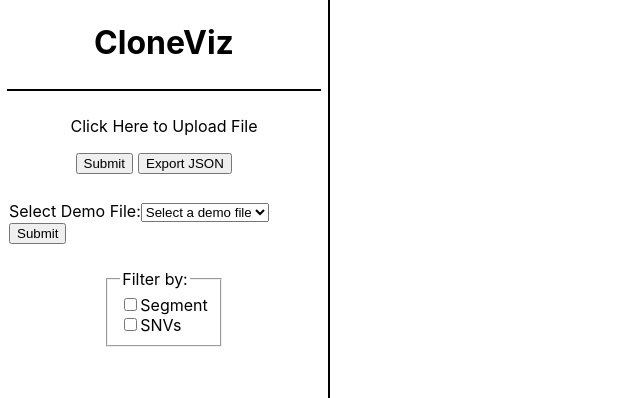
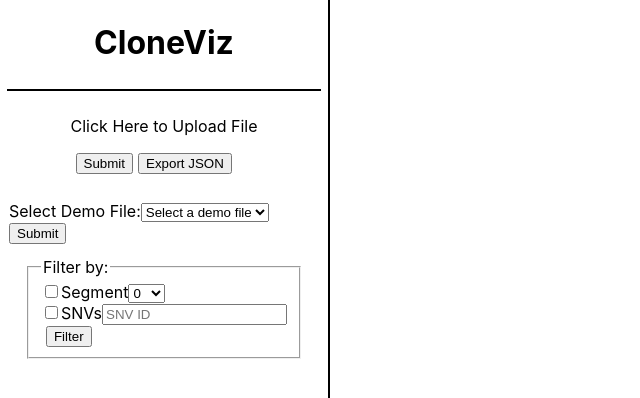
Before and after one commit to elkebir-group/cloneviz, a React (Create React App) app: page / in a window 1280 px wide. Shown: the top 398 px of the page, without its empty margins (0-640 px from the left). Built offline with nearby package versions, Linux system fonts and the light colour scheme; what cytoscape-dagre would draw is missing.

Commit message:
merged codes, handle export not fully working

```diff
--- a/src/App.js
+++ b/src/App.js
@@ -10,12 +10,196 @@ cytoscape.use(dagre);
 
 const App = () => {
   const cyRef = useRef(null);
+  const [demoFile, setDemoFile] = useState();
+  const [jsonData, setJsonData] = useState(null); // Initialize jsonData as null
   const [file, setFile] = useState();
-  const [demoFile, setDemoFile] = useState();
+  const [snvCheckboxChecked, setSNVCheckboxChecked] = useState(false);
+  const [snvId, setSNVId] = useState('');
 
-  function updateTree(jsonFile) {
+  let filteredJsonData = null;
+  // Helper function to find the segment for a given SNV ID
+  const findSegmentForSNV = (snvId) => {
+      if (jsonData !== null) {
+          const snv = jsonData.snvs.find(snv => {
+              return snv.snv_id === parseInt(snvId); // Convert snvId to number before comparison
+          });
+          if (snv) {
+              const segmentId = snv.segment_id;
+              return segmentId; // Return the segmentId
+          } else {
+              console.log(`SNV ID ${snvId} not found.`);
+              return null; // Return null if SNV ID not found
+          }
+      }
+  };
+
+
+  const dfsPostorder = (jsonData, snvId, segmentId) => {
+      if (!jsonData || !jsonData.tree || !jsonData.tree.nodes || !jsonData.tree.edges) {
+          console.log("Invalid JSON structure.");
+          return;
+      }
+
+      // Find the root node
+      let rootNode;
+      for (const node of jsonData.tree.nodes) {
+          if (!jsonData.tree.edges.some(edge => edge[1] === node.node_id)) {
+              rootNode = node;
+              break;
+          }
+      }
+
+      if (!rootNode) {
+          console.log("Root node not found.");
+          return;
+      }
+
+      // Create filtered lists for nodes and edges
+      let filteredNodes = [...jsonData.tree.nodes];
+      let filteredEdges = [...jsonData.tree.edges];
+      console.log("Filtered nodes after removal:", filteredNodes);
+      const traverse = (nodeId, parentNode) => {
+          const node = filteredNodes.find(node => node.node_id === nodeId);
+          if (!node) {
+              return;
+          }
+
+          // Traverse child nodes
+          const edges = filteredEdges.filter(edge => edge[0] === nodeId);
+          for (const edge of edges) {
+              const childNodeId = edge[1];
+              traverse(childNodeId, node); // Pass the parent node ID as an argument
+          }
+
+          // Process the current node
+          console.log("Processing node:", nodeId);
+          if (parentNode !== null) {
+              const snv = node.snvs.find(snv => snv.snv_id === parseInt(snvId));
+              const parent_snv = parentNode.snvs.find(parent_snv => parent_snv.snv_id === parseInt(snvId));
+              const segment = node.segments.find(segment => segment.segment_id === parseInt(segmentId));
+              const parent_segment = parentNode.segments.find(parent_segment => parent_segment.segment_id === parseInt(segmentId));
+              if (snv && parent_snv && segment && parent_segment) {
+                if (snv.x_bar === parent_snv.x_bar && snv.y_bar === parent_snv.y_bar && segment.x === parent_segment.x && segment.y === parent_segment.y) {
+                  console.log("the same as the parent node.");
+
+                  // Check if the node has any children
+                  const childrenEdges = filteredEdges.filter(edge => edge[0] === node.node_id);
+                  for (const childEdge of childrenEdges) {
+                      // Add edges between parent node and children
+                      filteredEdges.push([parentNode.node_id, childEdge[1]]);
+                  }
+
+                  // Remove the node from filteredNodes list
+                  filteredNodes = filteredNodes.filter(n => n.node_id !== node.node_id);
+                  console.log("Filtered nodes after removal:", filteredNodes);
+
+                  // Remove edges from filteredEdges that have the node as a child
+                  filteredEdges = filteredEdges.filter(edge => edge[1] !== node.node_id && edge[0] !== node.node_id);
+                  console.log("Filtered edges after removal:", filteredEdges);
+                } else {
+                      console.log("x_bar and y_bar are different from the parent node.");
+                }
+              }
+              console.log("Filtered edges after removal:", filteredEdges);
+          }
+      };
+
+      // Start traversal from the root node
+      traverse(rootNode.node_id, null);
+      filterBySNV(filteredNodes, filteredEdges);
+      filterJson(filteredNodes, filteredEdges);
+  };
+
+
+
+    const filterJson = (filteredNodes, filteredEdges) => {
+      try {
+        const { tree } = jsonData;
+
+        // Remove nodes that are not present in the filteredNodes list
+        const filteredTreeNodes = tree.nodes.filter(node => filteredNodes.some(filteredNode => filteredNode.node_id === node.node_id));
+
+        // Replace edges with the filteredEdges list
+        const filteredTreeEdges = filteredEdges;
+
+        // Create a new JSON object with filtered nodes and edges
+        filteredJsonData = {
+          ...jsonData,
+          tree: {
+            ...tree,
+            nodes: filteredTreeNodes,
+            edges: filteredTreeEdges
+          }
+        };
+
+        return filteredJsonData;
+      } catch (error) {
+        console.error('Error creating JSON:', error);
+        return null;
+      }
+    };
+  function filterBySNV(nodes, edges) {
+      try {
+          const elements = {
+              nodes: nodes.map((node) => ({
+                  data: {
+                      id: node.node_id.toString(),
+                      label: node.node_id.toString(),
+                  },
+                  position: { x: node.segments[0].x, y: node.segments[0].y },
+              })),
+              edges: edges.map((edge) => ({
+                  data: {
+                      source: edge[0].toString(),
+                      target: edge[1].toString(),
+                  },
+              })),
+          };
+
+          const cy = cytoscape({
+              container: cyRef.current,
+              elements: elements,
+              style: [
+                  {
+                      selector: 'node',
+                      style: {
+                          label: 'data(label)',
+                          'text-valign': 'center',
+                          'text-halign': 'center',
+                          shape: 'ellipse',
+                          width: 'label',
+                          height: 'label',
+                          padding: '10px',
+                          'background-color': '#3498db',
+                          color: '#ffffff',
+                      },
+                  },
+                  {
+                      selector: 'edge',
+                      style: {
+                          width: 2,
+                          'line-color': '#34495e',
+                          'target-arrow-shape': 'triangle',
+                          'target-arrow-color': '#34495e',
+                      },
+                  },
+              ],
+              layout: {
+                  name: 'dagre',
+              },
+          });
+
+          cy.layout({ name: 'dagre' }).run();
+      } catch (error) {
+          console.error('Error loading JSON:', error);
+      }
+  }
+
+
+
+  function updateTree(jsonData) {
     try {
-      const jsonData = JSON.parse(jsonFile);
+      setJsonData(jsonData); // Set the parsed JSON data to the state
 
       const cy = cytoscape({
         container: cyRef.current,
@@ -54,6 +238,8 @@ const App = () => {
             style: {
               width: 2,
               'line-color': '#34495e',
+              'target-arrow-shape': 'triangle',
+              'target-arrow-color': '#34495e',
             },
           },
         ],
@@ -65,14 +251,38 @@ const App = () => {
       cy.layout({ name: 'dagre' }).run();
     } catch (error) {
       console.error('Error loading JSON:', error);
-      // Alert.alert(error);
     }
-  };
+  }
 
   function handleChange(event) {
     if (event !== undefined) {
-      setFile(event.target.files[0])
+      setFile(event.target.files[0]);
     }
+  }
+
+  function handleSubmit(event) {
+    if (event !== undefined) {
+      event.preventDefault();
+      if (file !== undefined) {
+        file.text().then((result) => {
+          const jsonData = JSON.parse(result); // Parse the result
+          updateTree(jsonData); // Pass jsonData to updateTree function
+        });
+      }
+    }
+  }
+
+
+  // Define the handleSNVFilter function
+  const handleSNVFilter = () => {
+    // Print the SNV ID inputted by the user
+    console.log("SNV ID:", snvId);
+
+    // Call the helper function to find the segment for the SNV ID
+    const segmentId = findSegmentForSNV(snvId); // Pass jsonData here
+
+    // Call the DFS postorder traversal passing jsonData
+    dfsPostorder(jsonData, snvId, segmentId);
   };
 
   const demoFiles = [
@@ -88,23 +298,24 @@ const App = () => {
     }
   };
 
-  function handleSubmit(event) {
-    if (event !== undefined) {
-      event.preventDefault()
-      if (file !== undefined) {
-        file.text().then((result) => {
-          // console.log(result)
-          updateTree(result);
-        })
-      }
-    }
-  };
+  // function handleSubmit(event) {
+  //   if (event !== undefined) {
+  //     event.preventDefault()
+  //     if (file !== undefined) {
+  //       file.text().then((result) => {
+  //         // console.log(result)
+  //         updateTree(result);
+  //       })
+  //     }
+  //   }
+  // };
 
   function handleSubmitDemoFile(event) {
     if (event !== undefined) {
       event.preventDefault()
       if (demoFile !== undefined) {
-        updateTree(JSON.stringify(demoFile));
+        const jsonData = JSON.parse(JSON.stringify(demoFile)); // Parse the result
+        updateTree(jsonData);
       }
     }
   };
@@ -112,7 +323,19 @@ const App = () => {
   return (
     <div>
       <div className="App">
-        <Sidebar onsubmitSelectedFile={handleSubmit} onSelectFile={handleChange} selectedFile={file} demoFiles={demoFiles} onSelectDemoFile={handleSelectDemoFile} onSubmitDemoForm={handleSubmitDemoFile}/>
+        <Sidebar onsubmitSelectedFile={handleSubmit}
+        onSelectFile={handleChange}
+        selectedFile={file}
+        demoFiles={demoFiles}
+        onSelectDemoFile={handleSelectDemoFile}
+        onSubmitDemoForm={handleSubmitDemoFile}
+        handleSNVFilter={handleSNVFilter} // Pass the function here
+        snvCheckboxChecked={snvCheckboxChecked} // Pass the checkbox status
+        setSNVCheckboxChecked={setSNVCheckboxChecked} // Pass the setter function
+        snvId={snvId} // Pass the SNV ID
+        setSNVId={setSNVId} // Pass the setter function
+        filteredJson={filteredJsonData}
+        />
       </div>
       <div id="cy" style={{ width: '100%', height: '100vh' }} ref={cyRef}></div>
     </div>
--- a/src/Sidebar.js
+++ b/src/Sidebar.js
@@ -1,29 +1,43 @@
 import React, { useState } from 'react';
 import "./Sidebar.css";
 
-const Sidebar = ({ onsubmitSelectedFile, onSelectFile, selectedFile, demoFiles, onSelectDemoFile, onSubmitDemoForm }) => {
+const Sidebar = ({ selectedFile, handleSegmentFilterCheckboxChange, handleSelectChange, segmentFilterChecked, selectedSegment, handleSNVFilter, snvCheckboxChecked, setSNVCheckboxChecked, setSNVId, onsubmitSelectedFile, onSelectFile, demoFiles, onSelectDemoFile, onSubmitDemoForm, filteredJson }) => {
+  const [snvInput, setSNVInput] = useState('');
 
+  const handleSNVInputChange = (event) => {
+    setSNVInput(event.target.value);
+    setSNVId(event.target.value); // Update snvId state
+  }
+
+  const toggleSNVCheckbox = () => {
+    setSNVCheckboxChecked(!snvCheckboxChecked); // Toggle checkbox state
+  }
+
+  const handleFilterClick = () => {
+    handleSNVFilter(); // Call the parent component's filter function
+  }
   // const [jsonExportData, setJsonExportData] = useState(null);
 
   // Function to handle exporting JSON
   const handleExportJSON = () => {
-    if (selectedFile) {
-      const reader = new FileReader();
+    if (selectedFile && filteredJson) {
+      // Convert the JSON object to string
+      const jsonString = JSON.stringify(filteredJson, null, 2);
 
-      reader.onload = (event) => {
-        const jsonData = event.target.result;
-        const blob = new Blob([jsonData], { type: 'application/json' });
+      // Create a Blob object with the JSON string
+      const blob = new Blob([jsonString], { type: 'application/json' });
+
+      // Create a temporary URL for the Blob object
       const url = URL.createObjectURL(blob);
+
+      // Create a temporary anchor element
       const a = document.createElement('a');
       a.href = url;
-        a.download = selectedFile.name;
-        document.body.appendChild(a);
+      a.download = 'filtered_tree.json'; // Set the filename
       a.click();
-        document.body.removeChild(a);
+
+      // Revoke the URL to release the resources
       URL.revokeObjectURL(url);
-      };
-
-      reader.readAsText(selectedFile);
     }
   };
 
@@ -81,19 +95,27 @@ const Sidebar = ({ onsubmitSelectedFile, onSelectFile, selectedFile, demoFiles,
                 {/* Checkbox for "Segment" */}
                 <div>
                   <label>
-                      <input type="checkbox" name="segment" value="segment"/>
+                    <input type="checkbox" name="segment" value="segment" onChange={handleSegmentFilterCheckboxChange} checked={segmentFilterChecked}/>
                     Segment
                     </label>
+                    {/* Dropdown for segment selection */}
+                    <select value={selectedSegment} onChange={handleSelectChange}>
+                      {[...Array(50).keys()].map((segment) => (
+                        <option key={segment} value={segment}>{segment}</option>
+                      ))}
+                    </select>
                 </div>
 
-                {/*  Checkbox for "SNVs" */}
+                {/* Checkbox and input for "SNVs" */}
                 <div>
                   <label>
-                      <input type="checkbox" name="snvs" value="snvs"/>
+                    <input type="checkbox" name="snvs" value="snvs" onChange={toggleSNVCheckbox} checked={snvCheckboxChecked} />
                     SNVs
                   </label>
+                  <input type="number" placeholder="SNV ID" value={snvInput} onChange={handleSNVInputChange} />
                 </div>
-
+              {/* Submit button */}
+              <button className="left-margin" onClick={handleFilterClick}>Filter</button>
             </fieldset>
           </div>
 
```
Lines whose indentation alone changed are shown as unchanged.
